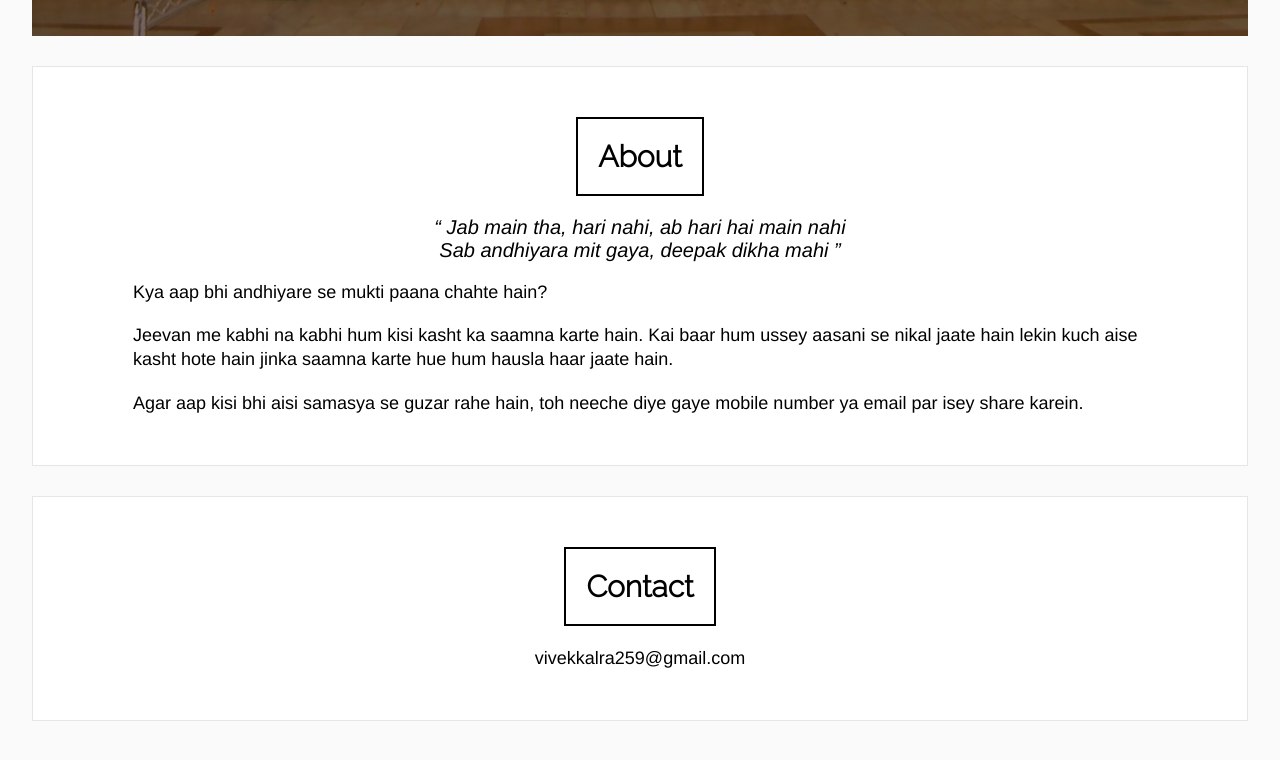
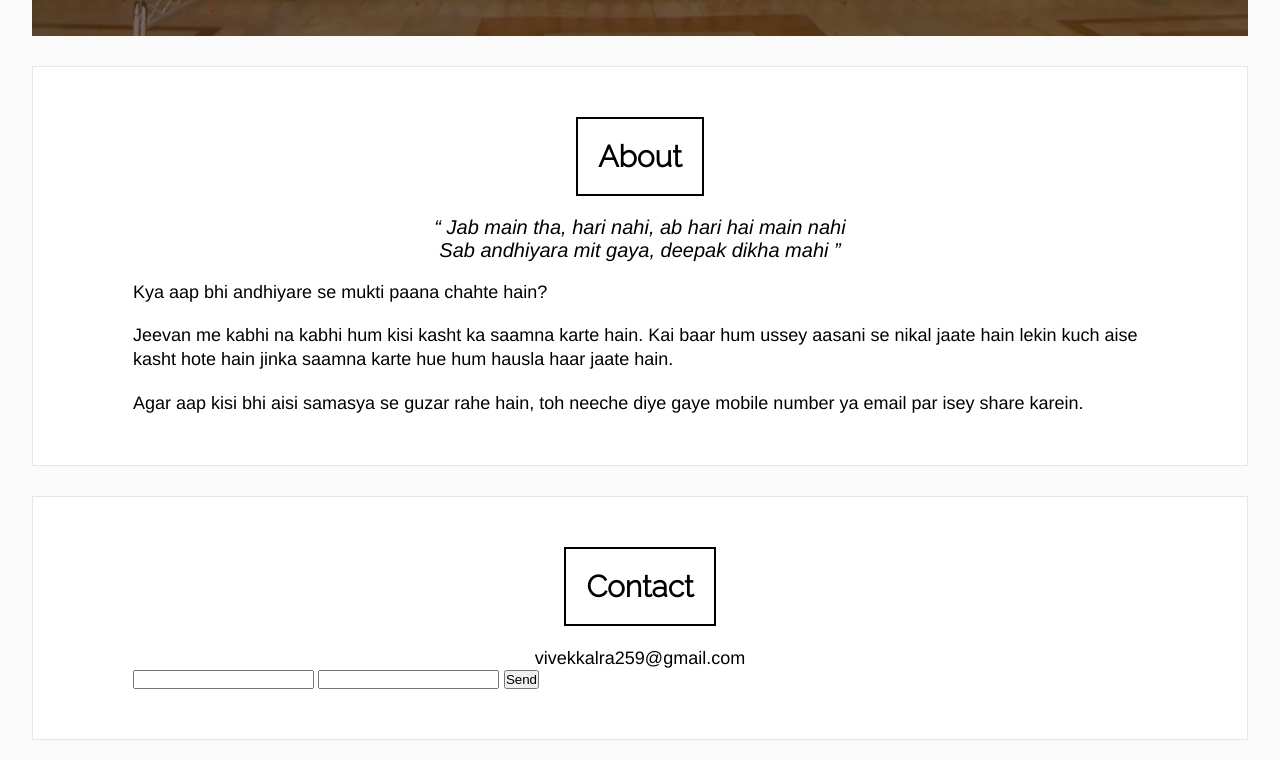
Before and after one commit to vivkal/vivkal.github.io, a website built with webpack: page index.ejs in a window 1280 px wide. Shown: the part 872-1632 px from the top of the page. Built offline with nearby package versions, Linux system fonts and the light colour scheme.

Commit message:
Add formspree

```diff
--- a/index.ejs
+++ b/index.ejs
@@ -54,6 +54,12 @@
       <div class="text-center">
         <p class="text">vivekkalra259@gmail.com</p>
       </div>
+      <form action="https://formspree.io/vivekkalra259@gmail.com"
+            method="POST">
+          <input type="text" name="name">
+          <input type="email" name="_replyto">
+          <input type="submit" value="Send">
+      </form>
     </section>
   </main>
   <script>
```
Also changed, not shown: docs/assets/images/garib-nawaz.jpg (deleted), docs/index.html (deleted), index.html, 7 other files.
